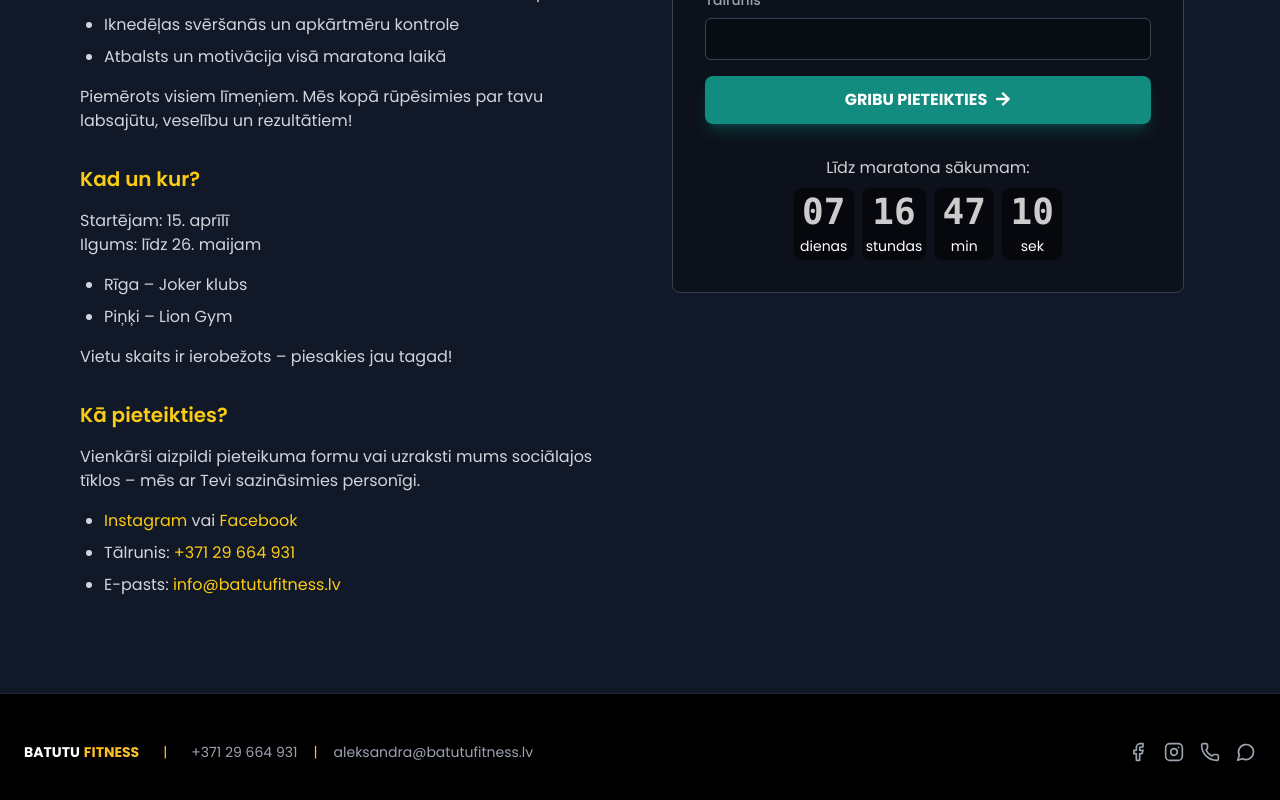
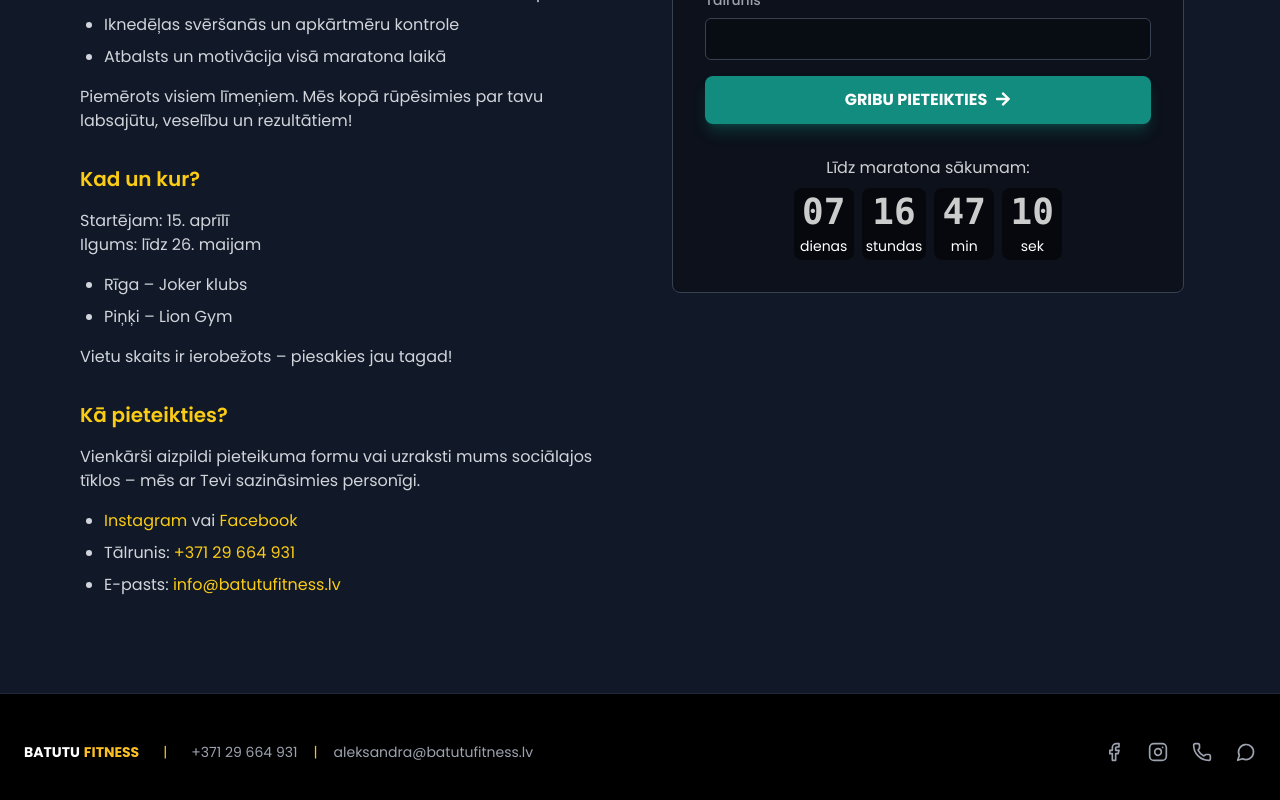
Before and after one commit to Kizenbahs/batutufitness.lv, a React (Vite) app: page /marathon in a window 1280 px wide. Shown: the part 623-1423 px from the top of the page. Built offline with nearby package versions, Linux system fonts and the light colour scheme; no server answers.

Commit message:
Update Instagram links to Aleksandra's personal account

```diff
--- a/dev-dist/sw.js
+++ b/dev-dist/sw.js
@@ -86,7 +86,7 @@ define(['./workbox-e4fe8c5e'], (function (workbox) { 'use strict';
     "revision": "3ca0b8505b4bec776b69afdba2768812"
   }, {
     "url": "index.html",
-    "revision": "0.04k3f0944p8"
+    "revision": "0.2k1t09s3f18"
   }], {});
   workbox.cleanupOutdatedCaches();
   workbox.registerRoute(new workbox.NavigationRoute(workbox.createHandlerBoundToURL("index.html"), {
--- a/src/components/Footer.tsx
+++ b/src/components/Footer.tsx
@@ -41,7 +41,7 @@ export const Footer: React.FC<FooterProps> = () => {
           </div>
 
           {/* Social Icons - Right */}
-          <div className="flex items-center space-x-4 shrink-0">
+          <div className="flex items-center space-x-6">
             <a
               href="https://www.facebook.com/aleksandra.kurusova"
               target="_blank"
@@ -52,7 +52,7 @@ export const Footer: React.FC<FooterProps> = () => {
               <FacebookIcon className="w-6 h-6 md:w-5 md:h-5" />
             </a>
             <a
-              href="https://www.instagram.com/batutu.fitness/"
+              href="https://www.instagram.com/aleksandrakurusova/"
               target="_blank"
               rel="noopener noreferrer"
               className="text-gray-400 hover:text-[#FBBF24] transition-colors"
--- a/src/pages/marathon/index.tsx
+++ b/src/pages/marathon/index.tsx
@@ -95,7 +95,7 @@ const MarathonPage: React.FC = () => {
                         Vienkārši aizpildi pieteikuma formu vai uzraksti mums sociālajos tīklos – mēs ar Tevi sazināsimies personīgi.
                       </p>
                       <ul className="text-gray-300 space-y-2 list-disc pl-6">
-                        <li><a href="https://www.instagram.com/batutufitness" target="_blank" rel="noopener noreferrer" className="text-yellow-400 hover:text-yellow-300">Instagram</a> vai <a href="https://www.facebook.com/batutufitness" target="_blank" rel="noopener noreferrer" className="text-yellow-400 hover:text-yellow-300">Facebook</a></li>
+                        <li><a href="https://www.instagram.com/aleksandrakurusova/" target="_blank" rel="noopener noreferrer" className="text-yellow-400 hover:text-yellow-300">Instagram</a> vai <a href="https://www.facebook.com/batutufitness" target="_blank" rel="noopener noreferrer" className="text-yellow-400 hover:text-yellow-300">Facebook</a></li>
                         <li>Tālrunis: <a href="tel:+37129664931" className="text-yellow-400 hover:text-yellow-300">+371 29 664 931</a></li>
                         <li>E-pasts: <a href="mailto:info@batutufitness.lv" className="text-yellow-400 hover:text-yellow-300">info@batutufitness.lv</a></li>
                       </ul>
@@ -144,7 +144,7 @@ const MarathonPage: React.FC = () => {
                         Simply fill out the registration form or write to us on social media – we'll contact you personally.
                       </p>
                       <ul className="text-gray-300 space-y-2 list-disc pl-6">
-                        <li><a href="https://www.instagram.com/batutufitness" target="_blank" rel="noopener noreferrer" className="text-yellow-400 hover:text-yellow-300">Instagram</a> or <a href="https://www.facebook.com/batutufitness" target="_blank" rel="noopener noreferrer" className="text-yellow-400 hover:text-yellow-300">Facebook</a></li>
+                        <li><a href="https://www.instagram.com/aleksandrakurusova/" target="_blank" rel="noopener noreferrer" className="text-yellow-400 hover:text-yellow-300">Instagram</a> or <a href="https://www.facebook.com/batutufitness" target="_blank" rel="noopener noreferrer" className="text-yellow-400 hover:text-yellow-300">Facebook</a></li>
                         <li>Phone: <a href="tel:+37129664931" className="text-yellow-400 hover:text-yellow-300">+371 29 664 931</a></li>
                         <li>Email: <a href="mailto:info@batutufitness.lv" className="text-yellow-400 hover:text-yellow-300">info@batutufitness.lv</a></li>
                       </ul>
```
